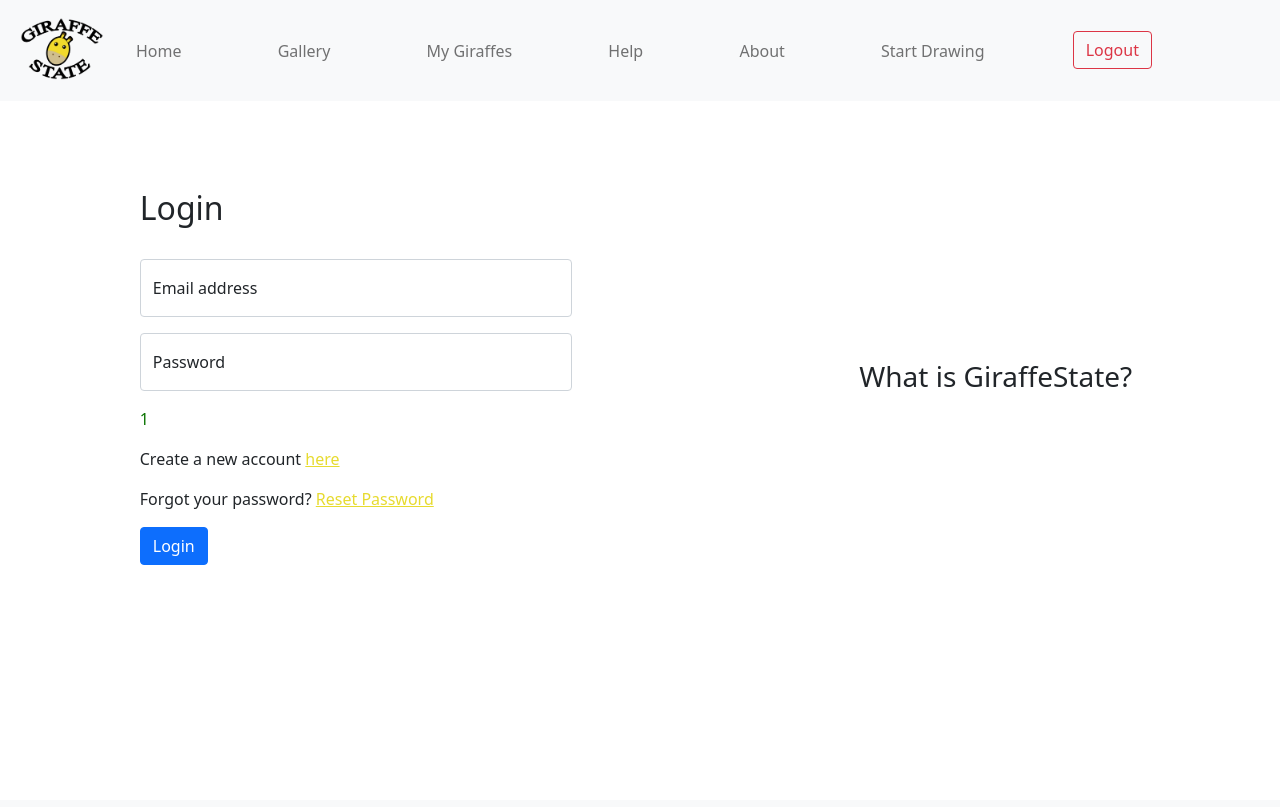
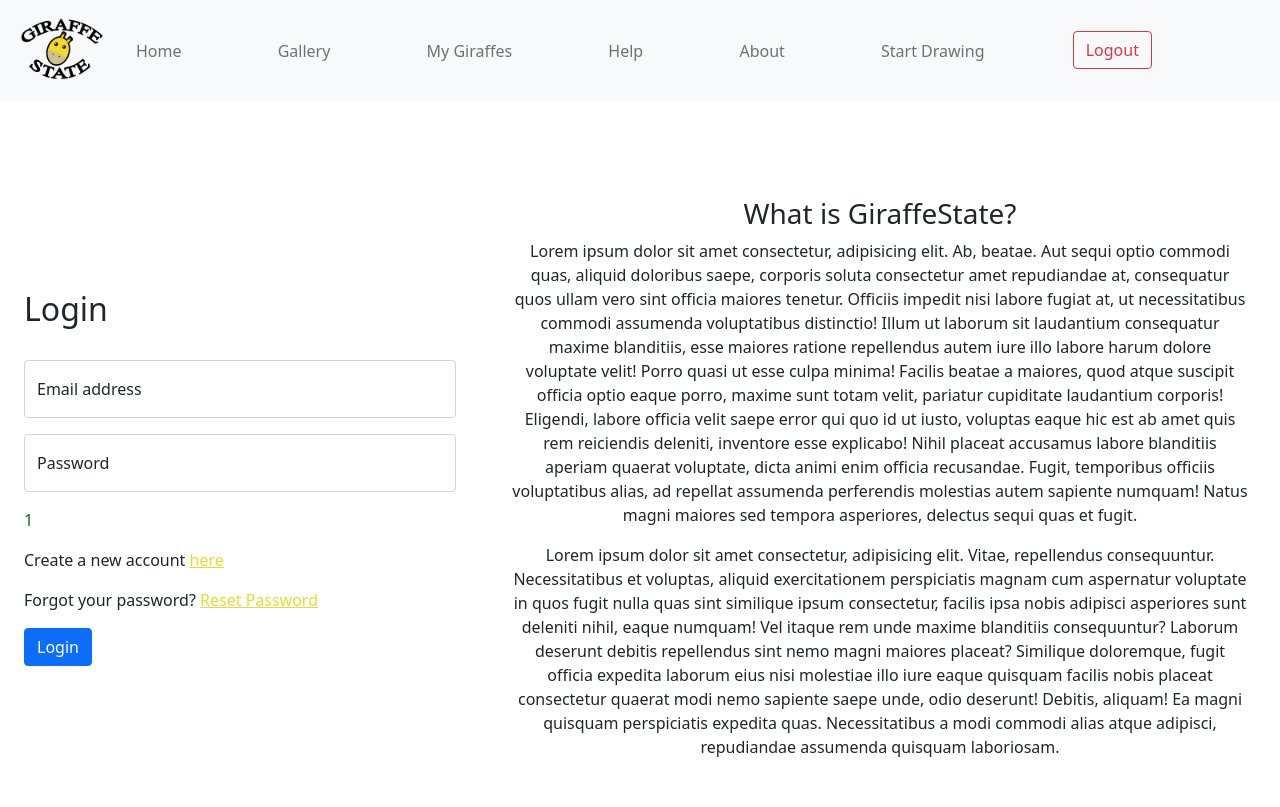
Before and after one commit to Razvan789/GiraffeGraph, a PHP site: page /GiraffeState/src/login.php in a window 1280 px wide. Before the commit the page ends 565 px from the top, so only its background shows below. Run offline with PHP 8.4, Linux system fonts and the light colour scheme; the visitor is signed in with stand-in values (Sample User, id 1).

Commit message:
Filler text added

```diff
--- a/src/login.php
+++ b/src/login.php
@@ -99,8 +99,8 @@ if ($_SERVER["REQUEST_METHOD"] == "POST") {
 
         <div data-text="login" class="login-text">
             <h3>What is GiraffeState?</h3>
-            <p></p>
-            <p></p>
+            <p>Lorem ipsum dolor sit amet consectetur, adipisicing elit. Ab, beatae. Aut sequi optio commodi quas, aliquid doloribus saepe, corporis soluta consectetur amet repudiandae at, consequatur quos ullam vero sint officia maiores tenetur. Officiis impedit nisi labore fugiat at, ut necessitatibus commodi assumenda voluptatibus distinctio! Illum ut laborum sit laudantium consequatur maxime blanditiis, esse maiores ratione repellendus autem iure illo labore harum dolore voluptate velit! Porro quasi ut esse culpa minima! Facilis beatae a maiores, quod atque suscipit officia optio eaque porro, maxime sunt totam velit, pariatur cupiditate laudantium corporis! Eligendi, labore officia velit saepe error qui quo id ut iusto, voluptas eaque hic est ab amet quis rem reiciendis deleniti, inventore esse explicabo! Nihil placeat accusamus labore blanditiis aperiam quaerat voluptate, dicta animi enim officia recusandae. Fugit, temporibus officiis voluptatibus alias, ad repellat assumenda perferendis molestias autem sapiente numquam! Natus magni maiores sed tempora asperiores, delectus sequi quas et fugit.</p>
+            <p>Lorem ipsum dolor sit amet consectetur, adipisicing elit. Vitae, repellendus consequuntur. Necessitatibus et voluptas, aliquid exercitationem perspiciatis magnam cum aspernatur voluptate in quos fugit nulla quas sint similique ipsum consectetur, facilis ipsa nobis adipisci asperiores sunt deleniti nihil, eaque numquam! Vel itaque rem unde maxime blanditiis consequuntur? Laborum deserunt debitis repellendus sint nemo magni maiores placeat? Similique doloremque, fugit officia expedita laborum eius nisi molestiae illo iure eaque quisquam facilis nobis placeat consectetur quaerat modi nemo sapiente saepe unde, odio deserunt! Debitis, aliquam! Ea magni quisquam perspiciatis expedita quas. Necessitatibus a modi commodi alias atque adipisci, repudiandae assumenda quisquam laboriosam.</p>
         </div>
     </div>
     </div>
```
